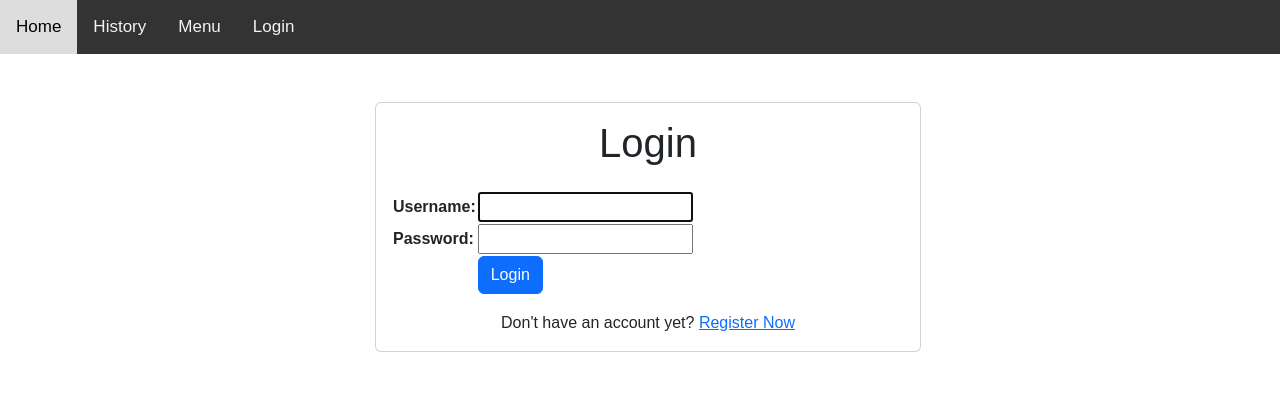
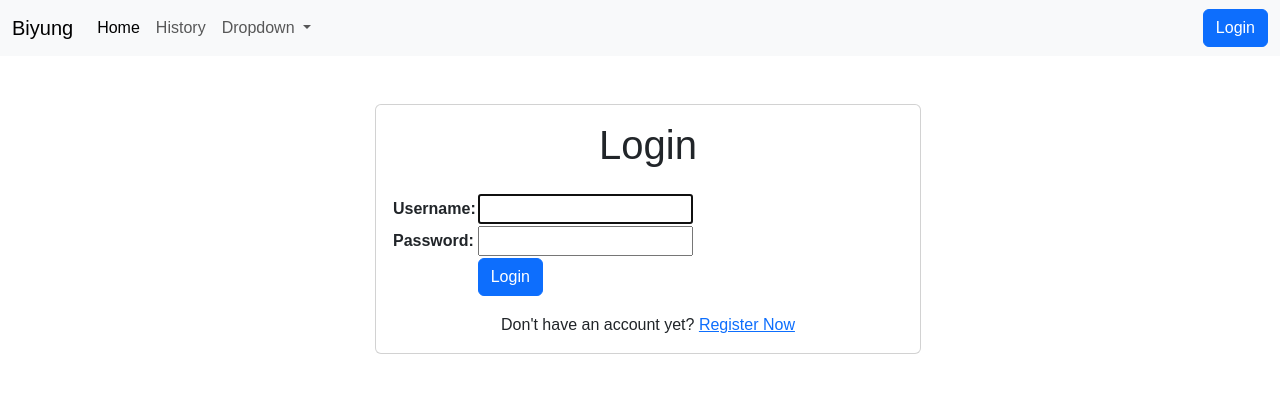
Before and after one commit to codeynamic5/e-commerce, a Django app: page /login/ in a window 1280 px wide. Shown: the top 393 px of the page. Run offline with Django 5.2, Linux system fonts and the light colour scheme.

Commit message:
Tugas 5 | Login button in navbar

```diff
--- a/main/templates/base.html
+++ b/main/templates/base.html
@@ -18,12 +18,67 @@
     <link rel="stylesheet" type="text/css" href="{% static 'css/base.css' %}" />
   </head>
   <body>
-    <div class="topnav">
-      <a href="{% url 'main:show_main' %}">Home</a>
-      <a href="{% url 'main:show_model_main' %}">History</a>
+    <nav class="navbar navbar-expand-lg bg-body-tertiary">
+      <div class="container-fluid">
+        <a class="navbar-brand" href="#">Biyung</a>
+        <button
+          class="navbar-toggler"
+          type="button"
+          data-bs-toggle="collapse"
+          data-bs-target="#navbarSupportedContent"
+          aria-controls="navbarSupportedContent"
+          aria-expanded="false"
+          aria-label="Toggle navigation"
+        >
+          <span class="navbar-toggler-icon"></span>
+        </button>
+
+        <div class="collapse navbar-collapse" id="navbarSupportedContent">
+          <ul class="navbar-nav me-auto mb-2 mb-lg-0">
+            <li class="nav-item">
+              <a
+                class="nav-link active"
+                aria-current="page"
+                href="{% url 'main:show_main' %}"
+                >Home</a
+              >
+            </li>
+            <li class="nav-item">
+              <a class="nav-link" href="{% url 'main:show_model_main' %}"
+                >History</a
+              >
+            </li>
+            <li class="nav-item dropdown">
+              <a
+                class="nav-link dropdown-toggle"
+                href="#"
+                role="button"
+                data-bs-toggle="dropdown"
+                aria-expanded="false"
+              >
+                Dropdown
+              </a>
+              <ul class="dropdown-menu">
+                <li><a class="dropdown-item" href="#">Action</a></li>
+                <li><a class="dropdown-item" href="#">Another action</a></li>
+                <li><hr class="dropdown-divider" /></li>
+                <li>
+                  <a class="dropdown-item" href="#">Something else here</a>
+                </li>
+              </ul>
+            </li>
+          </ul>
+
+          <div class="form-inline my-2 my-lg-0">
+            <a href="{% url 'main:login' %}" class="btn btn-primary">Login </a>
+          </div>
+        </div>
+      </div>
+    </nav>
+
+    <!--
       <a href="{% url 'main:show_static_main' %}">Menu</a>
-      <a href="{% url 'main:login' %}">Login</a>
-    </div>
+      <a href="{% url 'main:login' %}">Login</a> -->
 
     <div style="padding-left: 16px">
       {% block content %} {% endblock content %}
--- a/static/css/main.css
+++ b/static/css/main.css
@@ -1,5 +1,5 @@
 body {
-  background-color: rgba(34, 11, 126, 0.876);
+  background-color: rgba(16, 44, 87, 0.876);
 }
 .center {
   font-family: Arial, Helvetica, sans-serif;
```
